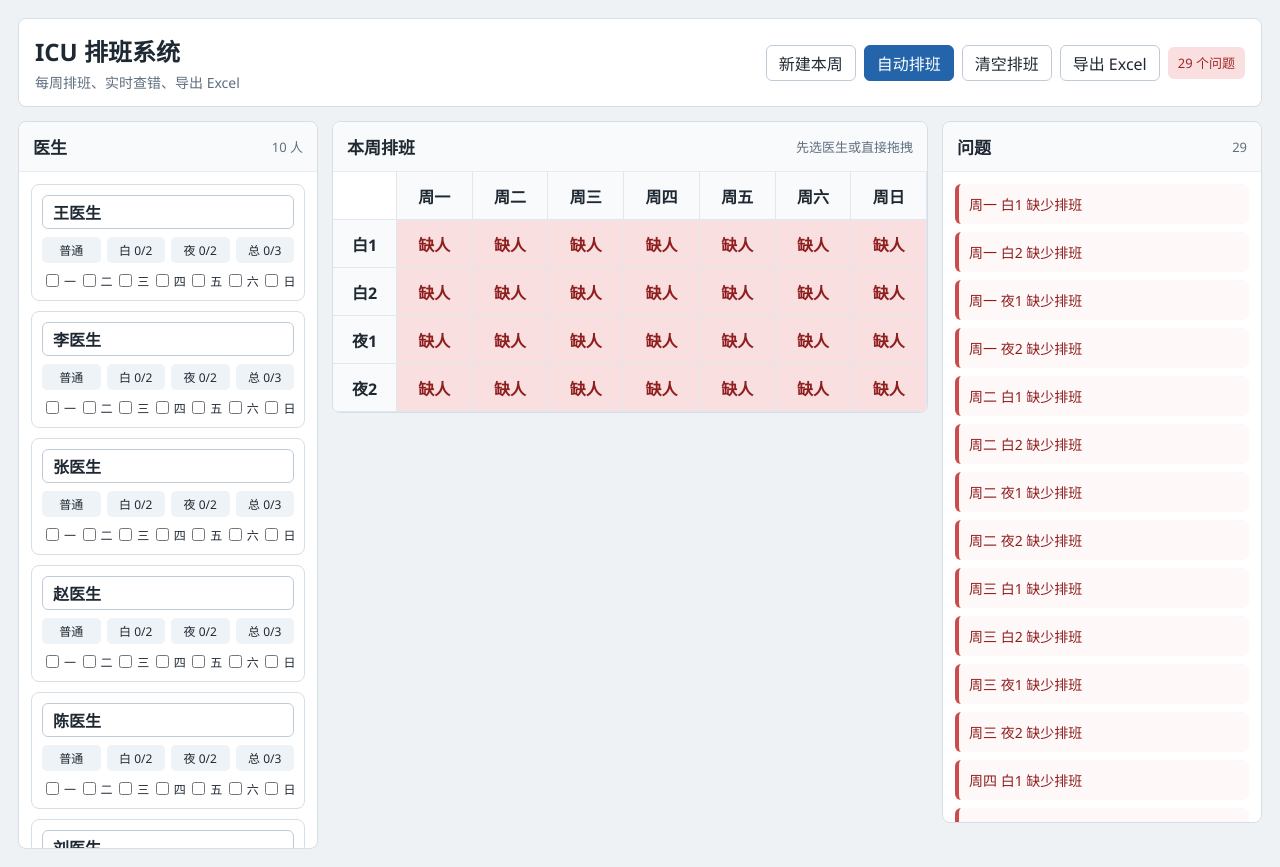
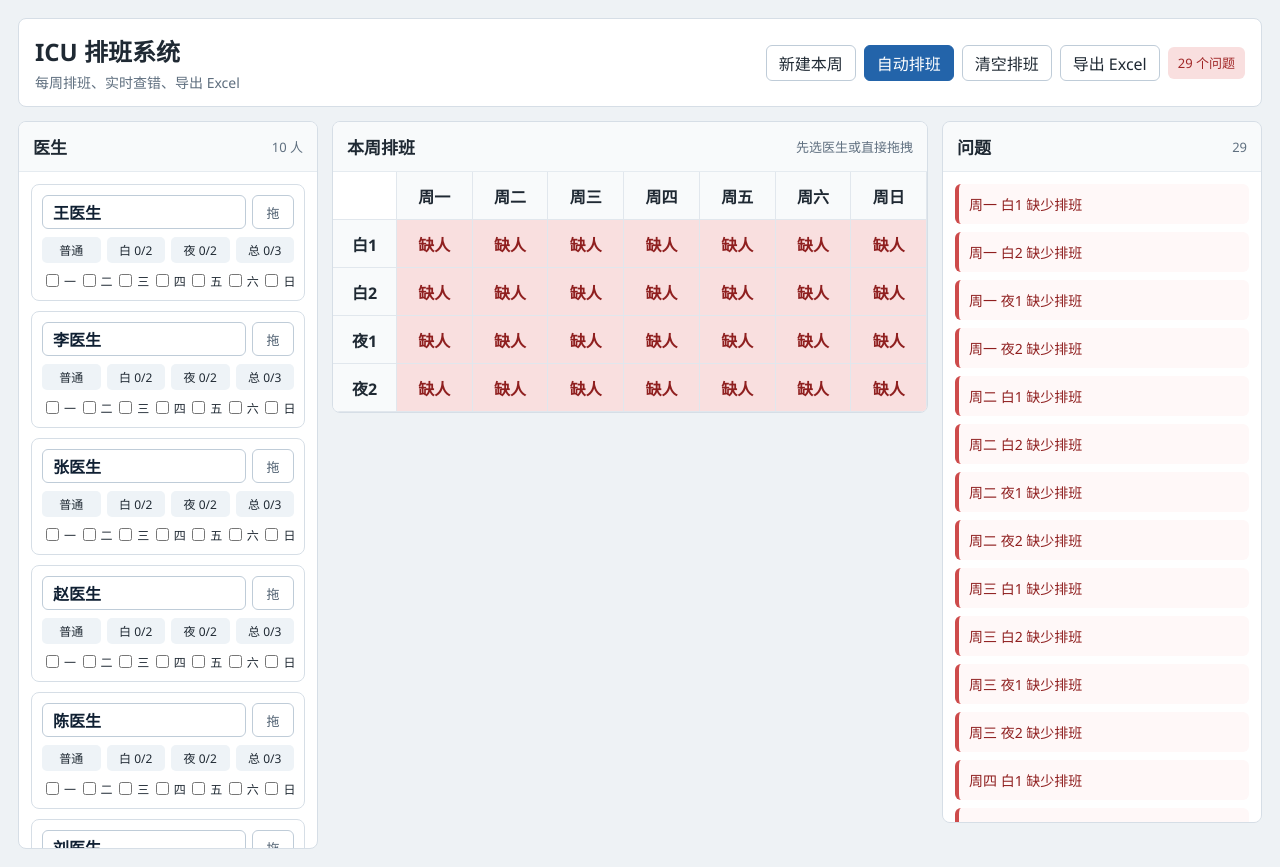
Before and after one commit to chenxianseng001/icu-scheduler, a React (Vite) app: page / in a window 1280 px wide. Built offline with nearby package versions, Linux system fonts and the light colour scheme.

Commit message:
feat: allow editing doctor names

```diff
--- a/src/App.css
+++ b/src/App.css
@@ -63,7 +63,7 @@ select {
 
 .toolbar button,
 .shift-cell,
-.doctor-name {
+.doctor-drag-handle {
   border: 1px solid #bfccd8;
   border-radius: 6px;
   background: #ffffff;
@@ -156,12 +156,27 @@ select {
   background: #fff8f8;
 }
 
-.doctor-name {
-  width: 100%;
+.doctor-name-row {
+  display: grid;
+  grid-template-columns: minmax(0, 1fr) 42px;
+  gap: 6px;
+}
+
+.doctor-name-input {
+  min-width: 0;
   min-height: 34px;
-  text-align: left;
   padding: 0 10px;
+  border: 1px solid #bfccd8;
+  border-radius: 6px;
+  color: #102033;
   font-weight: 700;
+}
+
+.doctor-drag-handle {
+  min-height: 34px;
+  padding: 0;
+  color: #4e5f70;
+  font-size: 13px;
 }
 
 .doctor-meta {
--- a/src/App.tsx
+++ b/src/App.tsx
@@ -82,6 +82,12 @@ export default function App() {
     );
   };
 
+  const renameDoctor = (doctorId: string, name: string) => {
+    updateDoctors((doctors) =>
+      doctors.map((doctor) => (doctor.id === doctorId ? { ...doctor, name } : doctor))
+    );
+  };
+
   const autoSchedule = () => {
     const result = generateSchedule(state.doctors);
     if (result.ok) {
@@ -148,6 +154,7 @@ export default function App() {
             schedule={state.schedule}
             selectedDoctorId={selectedDoctorId}
             onSelectDoctor={setSelectedDoctorId}
+            onRenameDoctor={renameDoctor}
             onToggleUnavailableDay={toggleUnavailableDay}
             onChangeTargetDayShifts={changeTargetDayShifts}
           />
--- a/src/components/DoctorPanel.tsx
+++ b/src/components/DoctorPanel.tsx
@@ -7,6 +7,7 @@ interface DoctorPanelProps {
   schedule: WeeklySchedule;
   selectedDoctorId: string | null;
   onSelectDoctor: (doctorId: string) => void;
+  onRenameDoctor: (doctorId: string, name: string) => void;
   onToggleUnavailableDay: (doctorId: string, dayIndex: DayIndex) => void;
   onChangeTargetDayShifts: (doctorId: string, target: 2 | 3) => void;
 }
@@ -16,6 +17,7 @@ interface DoctorCardProps {
   schedule: WeeklySchedule;
   selectedDoctorId: string | null;
   onSelectDoctor: (doctorId: string) => void;
+  onRenameDoctor: (doctorId: string, name: string) => void;
   onToggleUnavailableDay: (doctorId: string, dayIndex: DayIndex) => void;
   onChangeTargetDayShifts: (doctorId: string, target: 2 | 3) => void;
 }
@@ -25,6 +27,7 @@ function DoctorCard({
   schedule,
   selectedDoctorId,
   onSelectDoctor,
+  onRenameDoctor,
   onToggleUnavailableDay,
   onChangeTargetDayShifts
 }: DoctorCardProps) {
@@ -52,15 +55,25 @@ function DoctorCard({
         .filter(Boolean)
         .join(" ")}
     >
+      <div className="doctor-name-row">
+        <input
+          aria-label={`${doctor.name} 姓名`}
+          className="doctor-name-input"
+          value={doctor.name}
+          onChange={(event) => onRenameDoctor(doctor.id, event.target.value)}
+          onFocus={() => onSelectDoctor(doctor.id)}
+        />
         <button
           type="button"
-        className="doctor-name"
+          className="doctor-drag-handle"
+          aria-label={`拖拽 ${doctor.name}`}
           onClick={() => onSelectDoctor(doctor.id)}
           {...draggable.attributes}
           {...draggable.listeners}
         >
-        {doctor.name}
+          拖
         </button>
+      </div>
       <div className="doctor-meta">
         <span>{doctor.kind === "dayOnly" ? "只白班" : "普通"}</span>
         <span className={counts.day > dayLimit ? "bad-stat" : ""}>白 {counts.day}/{dayLimit}</span>
@@ -103,6 +116,7 @@ export function DoctorPanel({
   schedule,
   selectedDoctorId,
   onSelectDoctor,
+  onRenameDoctor,
   onToggleUnavailableDay,
   onChangeTargetDayShifts
 }: DoctorPanelProps) {
@@ -120,6 +134,7 @@ export function DoctorPanel({
             schedule={schedule}
             selectedDoctorId={selectedDoctorId}
             onSelectDoctor={onSelectDoctor}
+            onRenameDoctor={onRenameDoctor}
             onToggleUnavailableDay={onToggleUnavailableDay}
             onChangeTargetDayShifts={onChangeTargetDayShifts}
           />
```
Also changed, not shown: 1 other file (tests, documents, lock files or other folders). Lines whose indentation alone changed are shown as unchanged.
